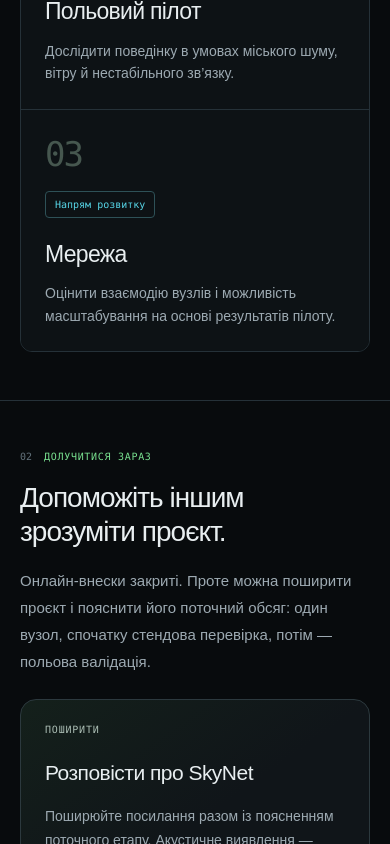
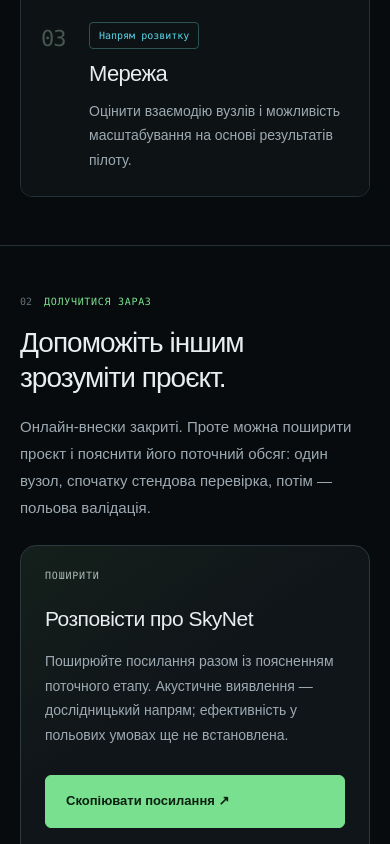
Before and after one commit to tarasenkoandriii/skynet, a Next.js app in the folder web/: page /crowdfunding in a window 390 px wide. Shown: the part 1920-2764 px from the top of the page. Built offline with nearby package versions, Linux system fonts and the light colour scheme; no server answers.

Commit message:
Refine mobile roadmap and disclosure spacing (#11)
Co-authored-by: tarasenkoandriii <177520430+tarasenkoandriii@users.noreply.github.com>

```diff
--- a/web/app/globals.css
+++ b/web/app/globals.css
@@ -63,3 +63,18 @@
 .hero-mobile-art .hero-brief-content{order:3;min-width:0;padding:24px;background:var(--panel);border:1px solid var(--line);border-radius:16px}
 .hero-mobile-art .hero-status{margin-bottom:0}
 }
+
+/* Compact stage hierarchy and stable disclosure alignment on phones. */
+@media(max-width:760px){
+.roadmap li{display:grid;grid-template-columns:32px minmax(0,1fr);gap:10px 16px;padding:24px 20px}
+.roadmap .step-number{grid-column:1;grid-row:1 / span 3;font-size:22px;line-height:1.5;margin:0;letter-spacing:-.04em}
+.roadmap li>.tag,.roadmap li>h3,.roadmap li>p{grid-column:2;min-width:0}
+.roadmap li>.tag{justify-self:start;max-width:100%}
+.roadmap h3{margin:0;font-size:22px;line-height:1.35}
+.roadmap p{line-height:1.75}
+.faq details,.faq details[open]{padding:18px 14px}
+.faq summary{padding-right:0;min-height:48px}
+.faq p{margin-top:14px;line-height:1.8}
+.support-card .share-control>.btn{width:100%}
+.support-card .text-link{min-height:48px;display:flex;align-items:center;gap:12px}
+}
```
